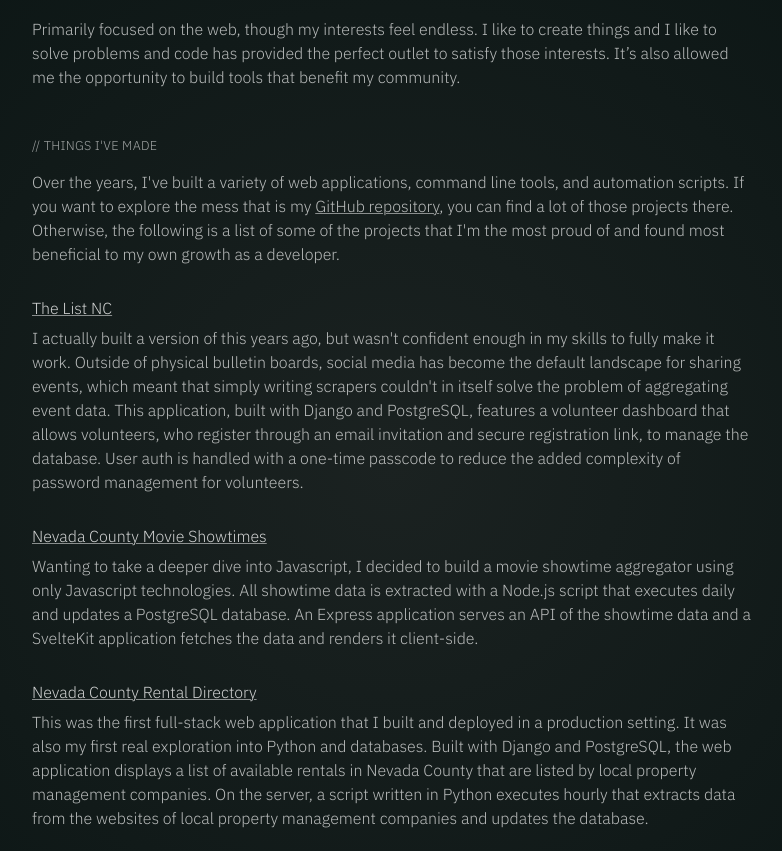
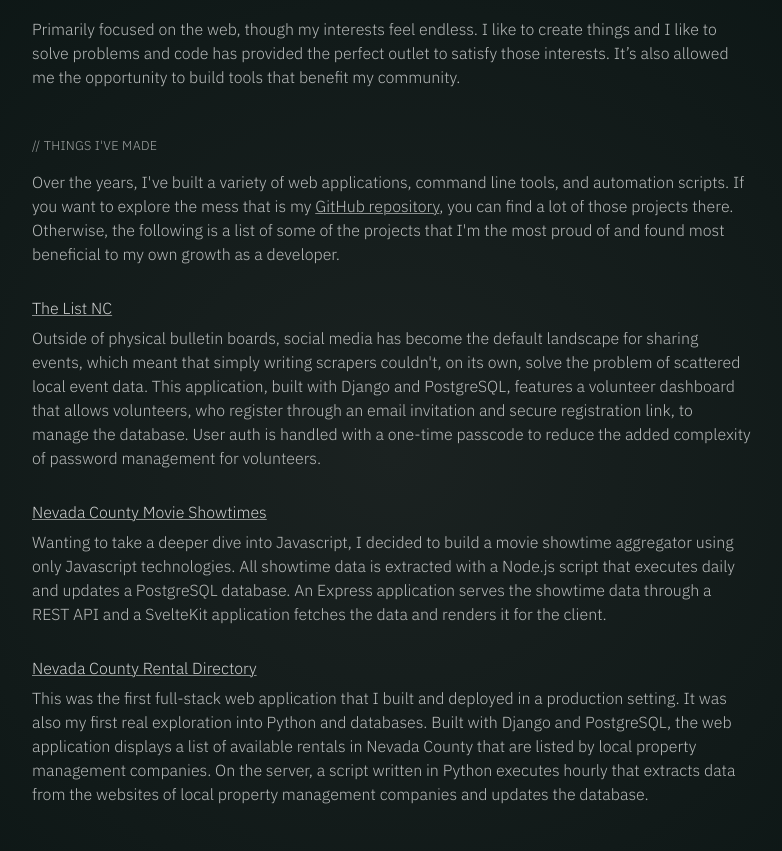
Before and after one commit to nmsalvatore/portfolio, a plain HTML site: page index.html in a window 1280 px wide. Shown: the part 180-1031 px from the top of the page, without its empty margins (248-1030 px from the left). Drawn offline with Linux system fonts and the light colour scheme.

Commit message:
Modify wording

```diff
--- a/index.html
+++ b/index.html
@@ -40,12 +40,10 @@
                         >
                     </h3>
                     <p>
-                        I actually built a version of this years ago, but wasn't
-                        confident enough in my skills to fully make it work.
                         Outside of physical bulletin boards, social media has
                         become the default landscape for sharing events, which
-                        meant that simply writing scrapers couldn't in itself
-                        solve the problem of aggregating event data. This
+                        meant that simply writing scrapers couldn't, on its own,
+                        solve the problem of scattered local event data. This
                         application, built with Django and PostgreSQL, features
                         a volunteer dashboard that allows volunteers, who
                         register through an email invitation and secure
@@ -65,9 +63,10 @@
                         to build a movie showtime aggregator using only
                         Javascript technologies. All showtime data is extracted
                         with a Node.js script that executes daily and updates a
-                        PostgreSQL database. An Express application serves an
-                        API of the showtime data and a SvelteKit application
-                        fetches the data and renders it client-side.
+                        PostgreSQL database. An Express application serves the
+                        showtime data through a REST API and a SvelteKit
+                        application fetches the data and renders it for the
+                        client.
                     </p>
                 </li>
                 <li>
```
